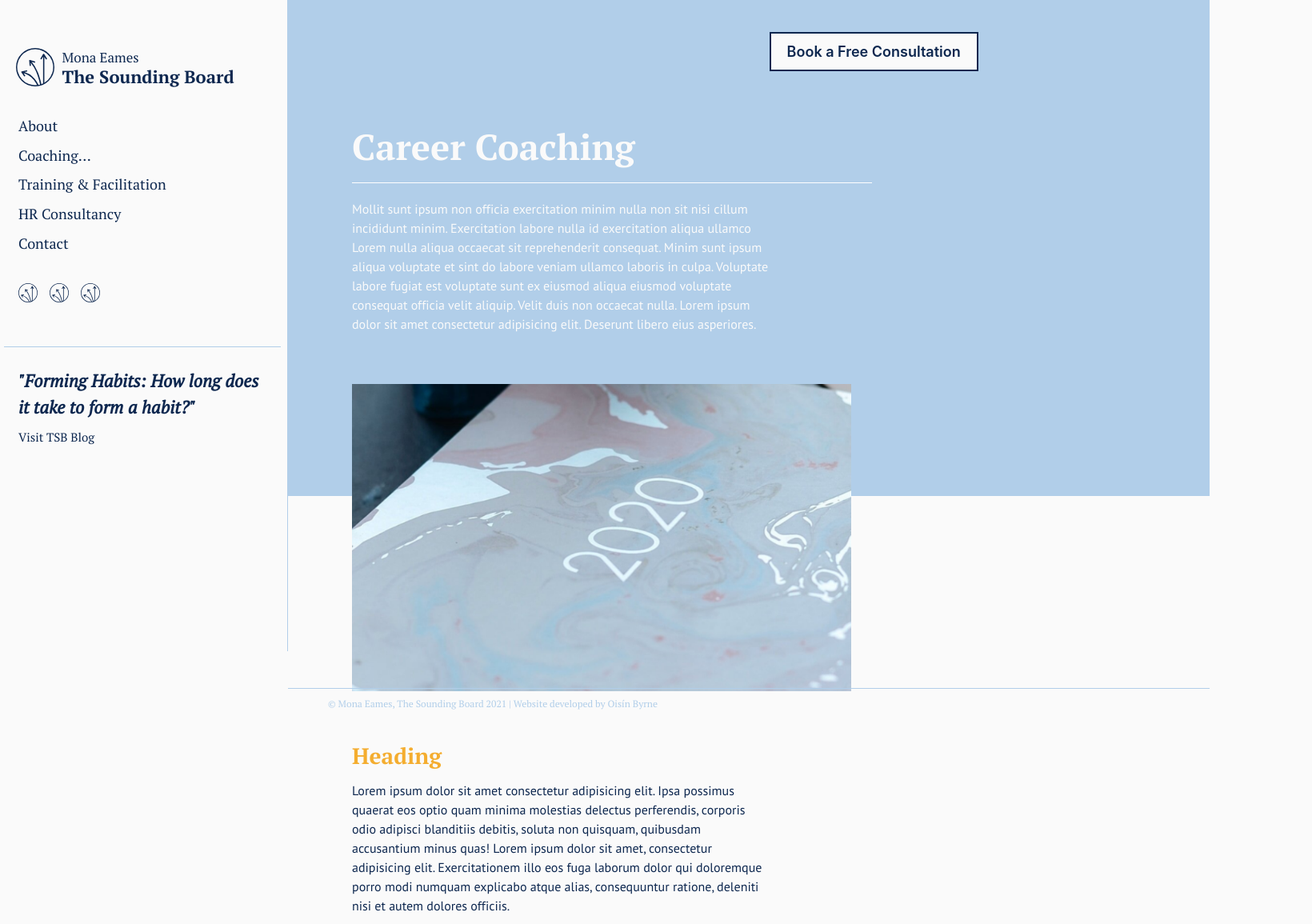
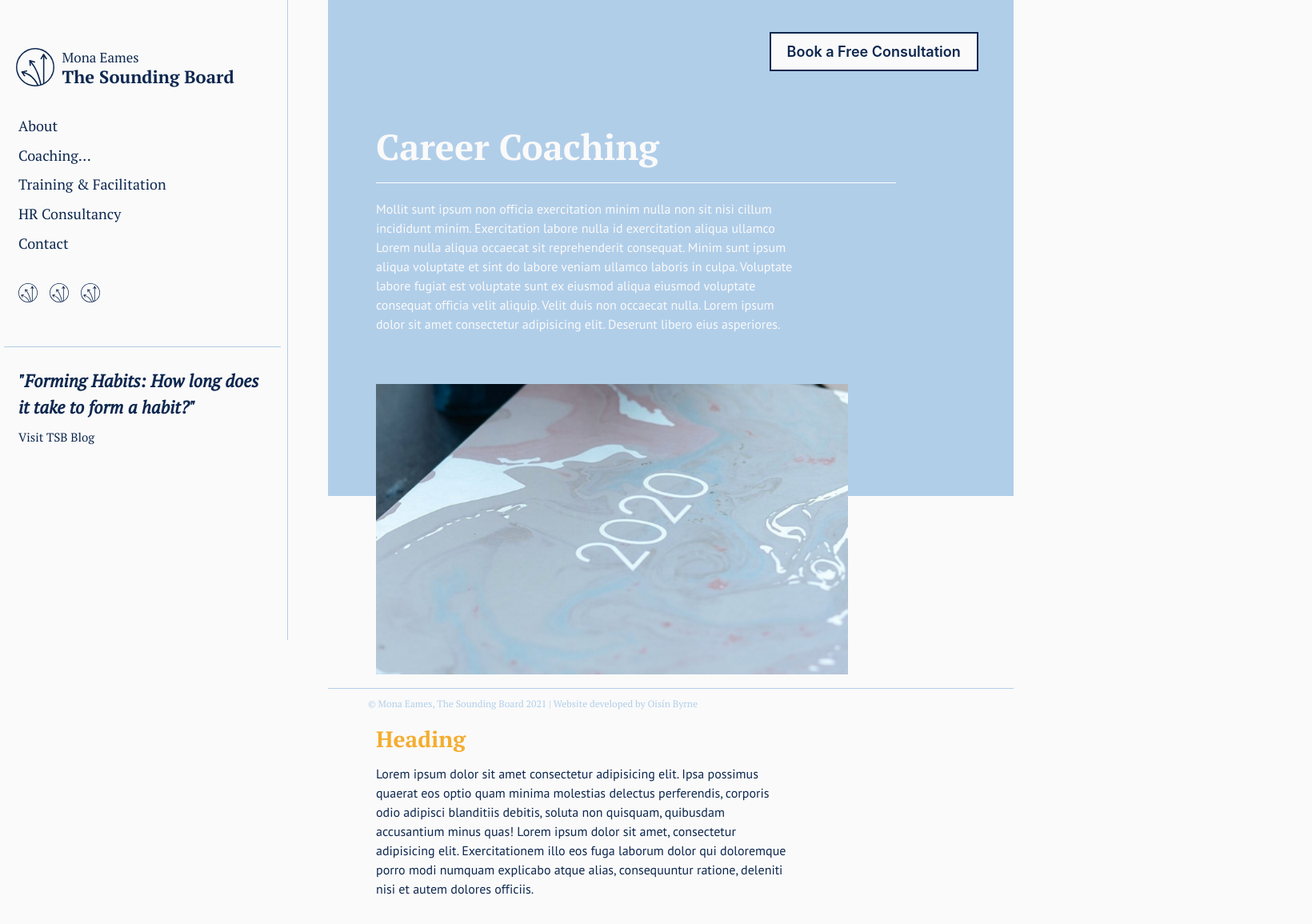
Before and after one commit to StudiousVanilla/tsb, a React (Create React App) app: page /coaching/career in a window 1280 px wide. Shown: the top 1155 px of the page at 80% size, 1640 px wide, since content can reach past the window. Built offline with nearby package versions, Linux system fonts and the light colour scheme.

Commit message:
new sticky side-bar branch

```diff
--- a/src/index.css
+++ b/src/index.css
@@ -117,8 +117,7 @@ body, .root, .App{
 
 .main-container{
   height: 100%;
-  width: 100%;
-  margin: 0px 30px;
+  width: 99vw;
   display: flex;
   font-family: 'PT serif', serif;
 }
@@ -128,13 +127,9 @@ body, .root, .App{
 }
 
 .sidebar-container{
-  position: fixed;
-  left:0%;
-  top: 0;
-  bottom: 0;
-  height: 100%;
-  min-height: 814px;
-  width: 360px;
+  position: static;
+  width: 30%;
+  min-width: 360px;
   max-width: 360px;
   padding: 50px 19px 2.5vh 19px;
   display: flex;
@@ -325,8 +320,7 @@ body, .root, .App{
 .content-container{
   height: 100%;
   width: 100%;
-  max-width: 1350px;
-  margin-left: 360px;
+  margin-left: 30px;
   padding: 0px;
   color: var(--tsb-navy);
 }
@@ -433,14 +427,16 @@ body, .root, .App{
 }
 
 .coaching-container{
+  width: 100%;
   height: 100%;
   padding-top: 0px;
-  margin-left: 330px;
+  margin-left: 0px;
 }
 
 .color-tile{
-  width: 90vw;
-  max-width: 1442px;
+  width: 100%;
+  max-width: 1560px;
+  min-width: 100%;
   height: 35%;
   min-height: 620px;
 }
@@ -468,10 +464,9 @@ body, .root, .App{
 .coaching-main{
   height: 100%;
   width: 55%;
-
   min-width: 75px;
   padding-top: 200px;
-  padding-left: 80px;
+  padding-left: 60px;
   display: flex;
   flex-direction: column;
   justify-content: flex-start;
@@ -480,7 +475,7 @@ body, .root, .App{
 .coaching-category-title, .coaching-info-title{
   width: 100%;
   min-width: 650px;
-  max-width: 670px;
+  max-width: 650px;
   margin-top: -50px;
   padding-bottom: 10px;
   font-size: 45px;
@@ -512,17 +507,17 @@ body, .root, .App{
 }
 
 .coaching-img-conatiner{
-  width: 55%;
+  width: 50%;
   min-width: 650px;
   max-width: 730px;
   margin-top: -140px;
-  padding-left: 80px;
+  padding-left: 60px;
 }
 
 .coaching-info-container{
   width: 55%;
   min-width: 75px;
-  padding-left: 80px;
+  padding-left: 60px;
 }
 
 .coaching-info{
@@ -556,9 +551,9 @@ body, .root, .App{
 
 .booking-btn-container{
   position: fixed;
-  right: 1%;
+  right: 2%;
   top: 5%;
-  width: 320px;
+  width: 300px;
   font-size: 1.1em;
   font-weight: 500;
   transition: 0s;
@@ -586,10 +581,10 @@ body, .root, .App{
 }
 
 .footer{
-  width: 90vw;
-  max-width: 1440px;
+  width: 100%;
+  max-width: 1560px;
   margin-top: 60px;
-  margin-left: 330px;
+  margin-left: 0px;
   padding: 10px 50px;
   font-size: 12px;
   border-top: 1px solid var(--tsb-blue);
```
Also changed, not shown: 1 other file (tests, documents, lock files or other folders).
